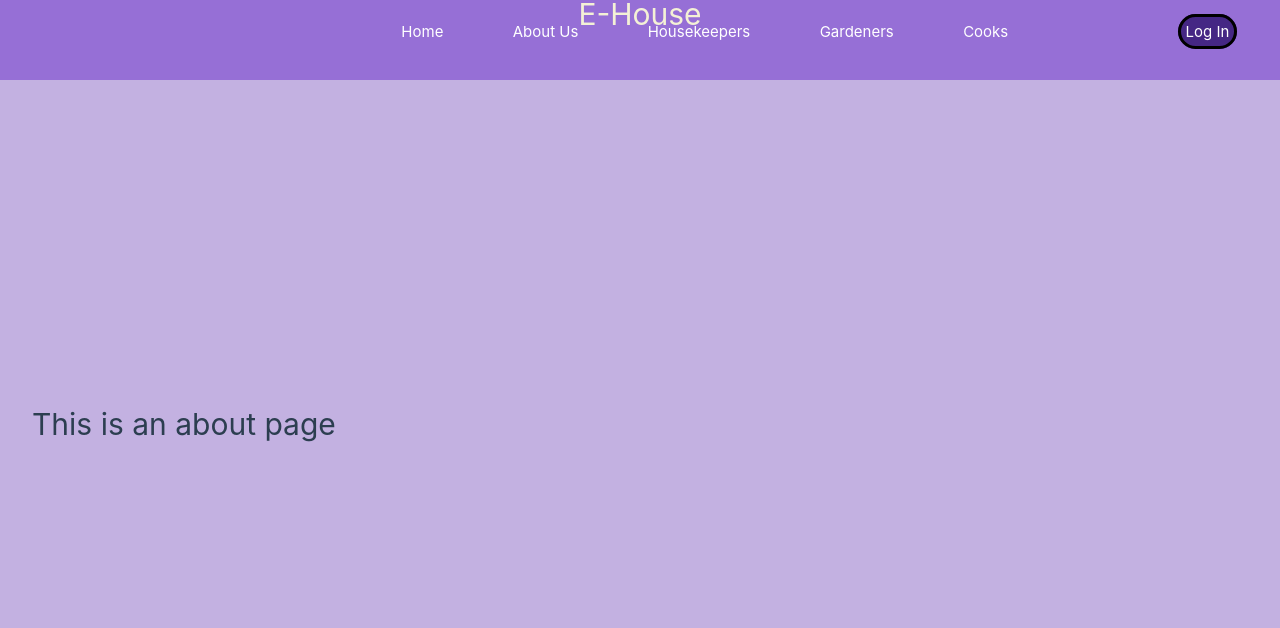
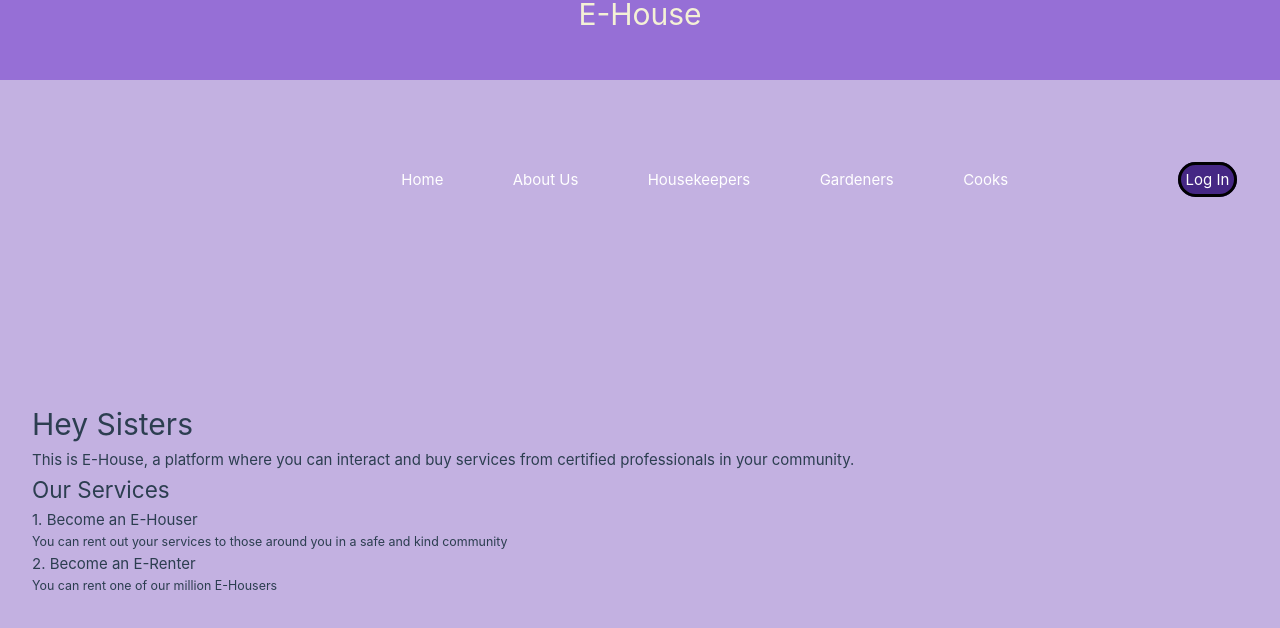
Before and after one commit to staten-island-tech/sql-project, a Vue app in the folder sql-project/: page /about in a window 1280 px wide. Shown: the top 628 px of the page. Built offline with nearby package versions, Linux system fonts and the light colour scheme.

Commit message:
cummit 18

```diff
--- a/sql-project/src/views/AboutView.vue
+++ b/sql-project/src/views/AboutView.vue
@@ -1,6 +1,15 @@
 <template>
   <div class="about">
-    <h1>This is an about page</h1>
+    <h1>Hey Sisters</h1>
+    <h4>
+      This is E-House, a platform where you can interact and buy services from certified
+      professionals in your community.
+    </h4>
+    <h2>Our Services</h2>
+    <h4>1. Become an E-Houser</h4>
+    <h5>You can rent out your services to those around you in a safe and kind community</h5>
+    <h4>2. Become an E-Renter</h4>
+    <h5>You can rent one of our million E-Housers</h5>
   </div>
 </template>
 
```
